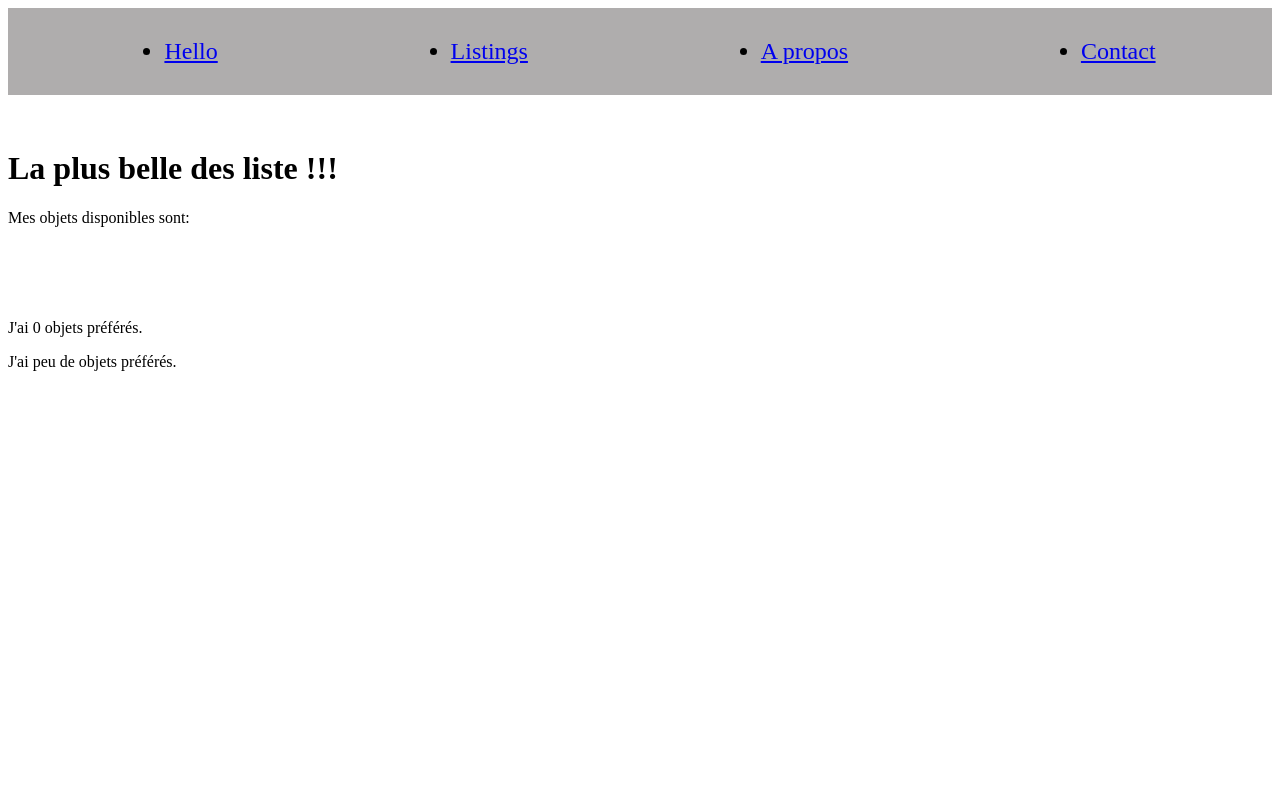
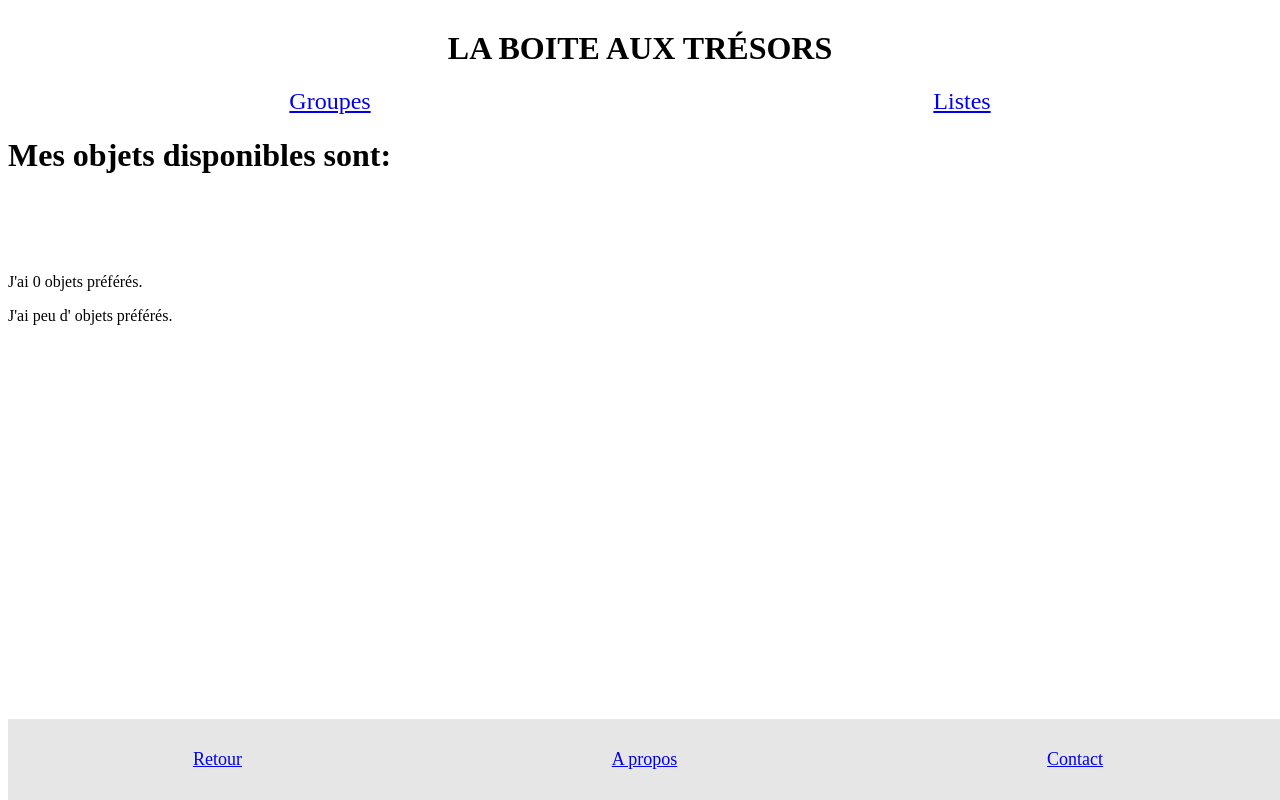
Before and after one commit to tintin0013/tintin0013-Projet_Fil_Rouge_django, a Django app: page /listings/ in a window 1280 px wide. Run offline with Django 5.2, Linux system fonts and the light colour scheme; data that the repository does not hold is empty.

Commit message:
modif des vues liste et ajout des vues detail

```diff
--- a/merchex/listings/static/listings/styles.css
+++ b/merchex/listings/static/listings/styles.css
@@ -1,14 +1,38 @@
+
+.titre {
+    display: flex;
+    justify-content: center;
+    margin-top: 30px;
+
+}
+
+nav {
+    display: flex;
+    flex-direction: row;
+    justify-content: space-around;
+    font-size: x-large;
+}
+
 
 ul {display: flex;
-    flex-direction: row;
-
+    flex-direction: column;
     justify-content: space-around;
     padding-top: 30px;
     padding-bottom: 30px;
+    font-size: large;
 
 }
-li {
-    font-size: x-large;
+
+
+
+footer {    background: rgb(231, 230, 230);
+    width: 100%;
+    position: absolute;
+    bottom: 0;
+    display: flex;
+    flex-direction: row;
+    justify-content: space-around;
+    padding-top: 30px;
+    padding-bottom: 30px;
+    font-size: large;
 }
-nav ul {    background: rgb(175, 173, 173);
-}
--- a/merchex/listings/templates/listings/about.html
+++ b/merchex/listings/templates/listings/about.html
@@ -1,3 +1,4 @@
+
 {% extends 'listings/base.html' %}
 {% block content %}
 <br>
--- a/merchex/listings/templates/listings/base.html
+++ b/merchex/listings/templates/listings/base.html
@@ -1,20 +1,26 @@
+
 {% load static %}
 
-<link rel="stylesheet" href="{% static 'listings/styles.css' %}" /><html>
+<link rel="stylesheet" href="{% static 'listings/styles.css' %}" />
+<html>
     <head><title>Merchex</title></head>
     <body>
         <header>
+            <h1 class="titre">LA BOITE AUX TRÉSORS</h1>
             <nav>
-                <ul>
-                    <li><a href="http://127.0.0.1:8000/hello/">Hello</a></li>
-                    <li><a href="http://127.0.0.1:8000/listings/">Listings</a></li>
-                    <li><a href="http://127.0.0.1:8000/about-us/">A propos</a></li>
-                    <li><a href="http://127.0.0.1:8000/contact-us/">Contact</a></li>
-                </ul>
+                <a href="{% url 'band-list' %}">Groupes</a>
+                <a href="{% url 'listing_list' %}">Listes</a>
             </nav>
         </header>
 
         {% block content %}{% endblock %}
+        <footer>
 
+            <a href="{% url 'band-list' %}">Retour</a>
+            <a href="{% url 'about-us' %}">A propos</a>
+            <a href="{% url 'contact-us' %}">Contact</a>
+                <!-- <li><a href="http://127.0.0.1:8000/about-us/">A propos</a></li>
+                <li><a href="http://127.0.0.1:8000/contact-us/">Contact</a></li> -->
+        </footer>
     </body>
 </html>
--- a/merchex/listings/templates/listings/contact.html
+++ b/merchex/listings/templates/listings/contact.html
@@ -1,3 +1,4 @@
+
 {% extends 'listings/base.html' %}
 {% block content %}
 <br>
--- a/merchex/listings/templates/listings/listings.html
+++ b/merchex/listings/templates/listings/listing_list.html
@@ -1,18 +1,19 @@
+
 {% extends 'listings/base.html' %}
 {% block content %}
-<br>
-<h1>La plus belle des liste !!!</h1>
-<p>Mes objets disponibles sont:</p>
+
+<!-- <h1>La plus belle des liste !!!</h1> -->
+<h1>Mes objets disponibles sont:</h1>
 <ul>
     {% for listing in listings %}
-    <li>{{ listing.title | upper }}</li>
+    <li><a href="{% url 'listing-detail' listing.id %}">{{ listing.title }}</a></li>
     {% endfor %}
 </ul>
 <p>J'ai {{ listings|length }} objets préférés.</p>
 <p>
     J'ai
-    {% if listings|length < 5 %} peu de
+    {% if listings|length < 5 %} peu d'
     {% elif listings|length < 10 %} quelques
     {% else %} beaucoup d' {% endif %}
-        objets préférés. </p>
+    objets préférés. </p>
 {% endblock %}
--- a/merchex/listings/views.py
+++ b/merchex/listings/views.py
@@ -2,24 +2,35 @@ from django.http import HttpResponse
 from django.shortcuts import render
 from listings.models import Band, Listing
 
-def hello(request):
+
+def band_list(request):
     bands = Band.objects.all()
-    return render(request, 'listings/hello.html',{'bands': bands})
+    return render(request, 'listings/band_list.html',{'bands': bands})
+
+
+def band_detail(request, id):
+   band = Band.objects.get(id=id)
+   return render(request,
+          'listings/band_detail.html',
+         {'band': band})
+
+
+def listing_list(request):
+    listings = Listing.objects.all()
+    return render(request, 'listings/listing_list.html', context={'listings': listings})
+
+
+def listing_detail(request, id):
+    listing = Listing.objects.get(id=id)
+    return render(request,
+                  'listings/listing_detail.html',
+                 {'listing': listing})
 
 
 def about(request):
-    #return HttpResponse('<h1>À propos</h1> <p>Nous adorons Le soleil</p>')
     return render(request,
                   'listings/about.html')
 
 def contact(request):
-    #return HttpResponse('<h1>Pour nous contacter:</h1><p>Cliquez ICI</p>')
     return render(request,
                   'listings/contact.html')
-
-def listings(request):
-    listings = Listing.objects.all()
-   # return HttpResponse('<h1>Voici la liste des Produits Disponibles</h1><p>choisir un produit</p>')
-    return render(request,
-                  'listings/listings.html',
-                  context={'listings': listings})
--- a/merchex/merchex/urls.py
+++ b/merchex/merchex/urls.py
@@ -20,8 +20,11 @@ from listings import views
 
 urlpatterns = [
     path('admin/', admin.site.urls),
-    path('hello/', views.hello),
-    path('about-us/', views.about),
-    path('contact-us/', views.contact),
-    path('listings/', views.listings),
+    path('bands/', views.band_list, name='band-list'),
+    path('bands/<int:id>/', views.band_detail, name='band-detail'),
+    path('about-us/', views.about, name='about-us'),
+    path('contact-us/', views.contact, name='contact-us'),
+    path('listings/', views.listing_list, name='listing_list'),
+    path('listings/<int:id>/', views.listing_detail, name='listing-detail'),
+
 ]
```
Also changed, not shown: merchex/listings/templates/listings/band_detail.html (added, +19 -0 lines), merchex/listings/templates/listings/band_list.html (renamed from merchex/listings/templates/listings/hello.html, +5 -7 lines), merchex/listings/templates/listings/listing_detail.html (added, +12 -0 lines).
